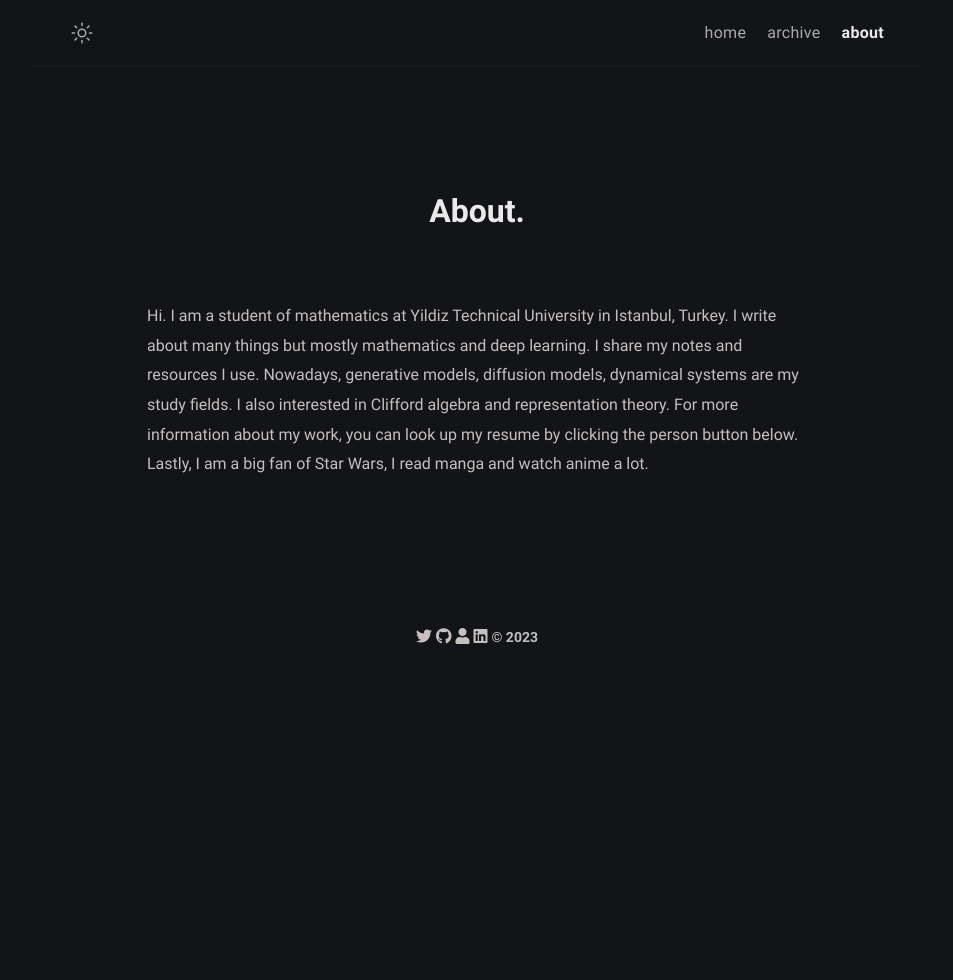
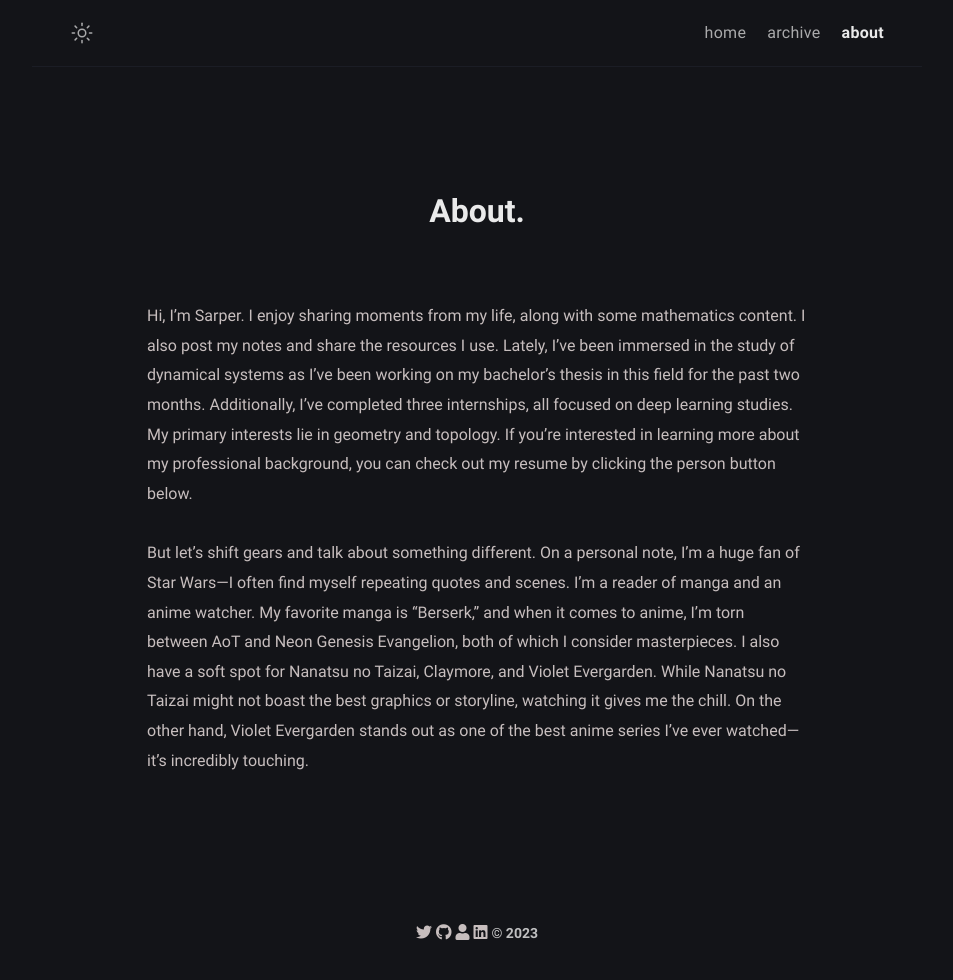
Before and after one commit to sarperyn/sarperyn.github.io, a Jekyll site: the page built from about.md, in a window 1280 px wide. Shown: the whole page, without its empty margins (163-1116 px from the left). Built offline with Jekyll 4.4.1, drawn with Linux system fonts in a browser that asks for light colours; before the commit the page ends 900 px from its top, so only the background shows below that.

Commit message:
about updated

```diff
--- a/_config.yml
+++ b/_config.yml
@@ -3,7 +3,7 @@
 description: Anything about my life >- # site description
 lang: en-US # default lang
 timezone: Turkey # set your timezone
-image: assets/img/menkittens.jpeg#
+image: assets/img/menkittens.jpeg
 repo: #
 mode: dark # default theme "dark" | "light"
 
--- a/about.md
+++ b/about.md
@@ -5,5 +5,7 @@
 excerpt: exp
 comments: false
 ---
-Hi. I am a student of mathematics at Yildiz Technical University in Istanbul, Turkey. I write about many things but mostly mathematics and deep learning. I share my notes and resources I use. Nowadays, generative models, diffusion models, dynamical systems are my study fields. I also interested in Clifford algebra and representation theory. For more information about my work, you can look up my resume by clicking the person button below.
-Lastly, I am a big fan of Star Wars, I read manga and watch anime a lot.
+
+Hi, I'm Sarper. I enjoy sharing moments from my life, along with some mathematics content. I also post my notes and share the resources I use. Lately, I've been immersed in the study of dynamical systems as I've been working on my bachelor's thesis in this field for the past two months. Additionally, I've completed three internships, all focused on deep learning studies. My primary interests lie in geometry and topology. If you're interested in learning more about my professional background, you can check out my resume by clicking the person button below.
+
+But let's shift gears and talk about something different. On a personal note, I'm a huge fan of Star Wars—I often find myself repeating quotes and scenes. I'm a reader of manga and an anime watcher. My favorite manga is "Berserk," and when it comes to anime, I'm torn between AoT and Neon Genesis Evangelion, both of which I consider masterpieces. I also have a soft spot for Nanatsu no Taizai, Claymore, and Violet Evergarden. While Nanatsu no Taizai might not boast the best graphics or storyline, watching it gives me the chill. On the other hand, Violet Evergarden stands out as one of the best anime series I've ever watched—it's incredibly touching.
```
